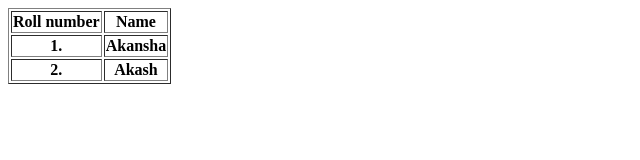
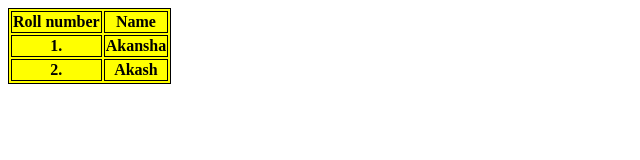
Before and after one commit to acciojob/basic-html-tables-akansha2222, a website: page main.html in a window 1280 px wide. Shown: the whole page, without its empty margins (0-640 px from the left). Drawn offline with Linux system fonts and the light colour scheme.

Commit message:
created a submission

```diff
--- a/script.js
+++ b/script.js
@@ -1 +1 @@
-//your code here
+//your
--- a/styles.css
+++ b/styles.css
@@ -1,2 +1,10 @@
 
 /* Your CSS Code here. */
+table
+{
+	background-color:yellow
+}
+table,th,tr,td
+{
+	border:1px solid black
+}
```
Also changed, not shown: main.html (+6 -7 lines).
